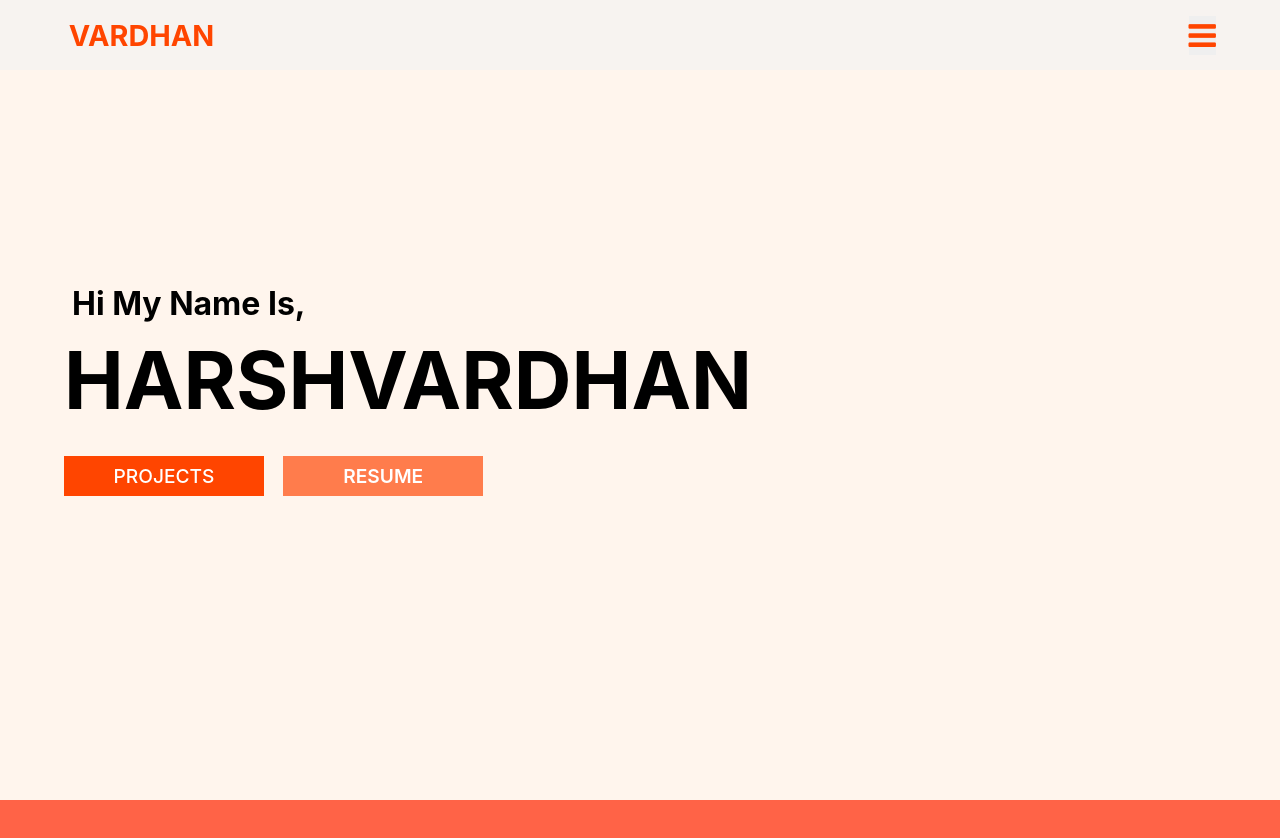
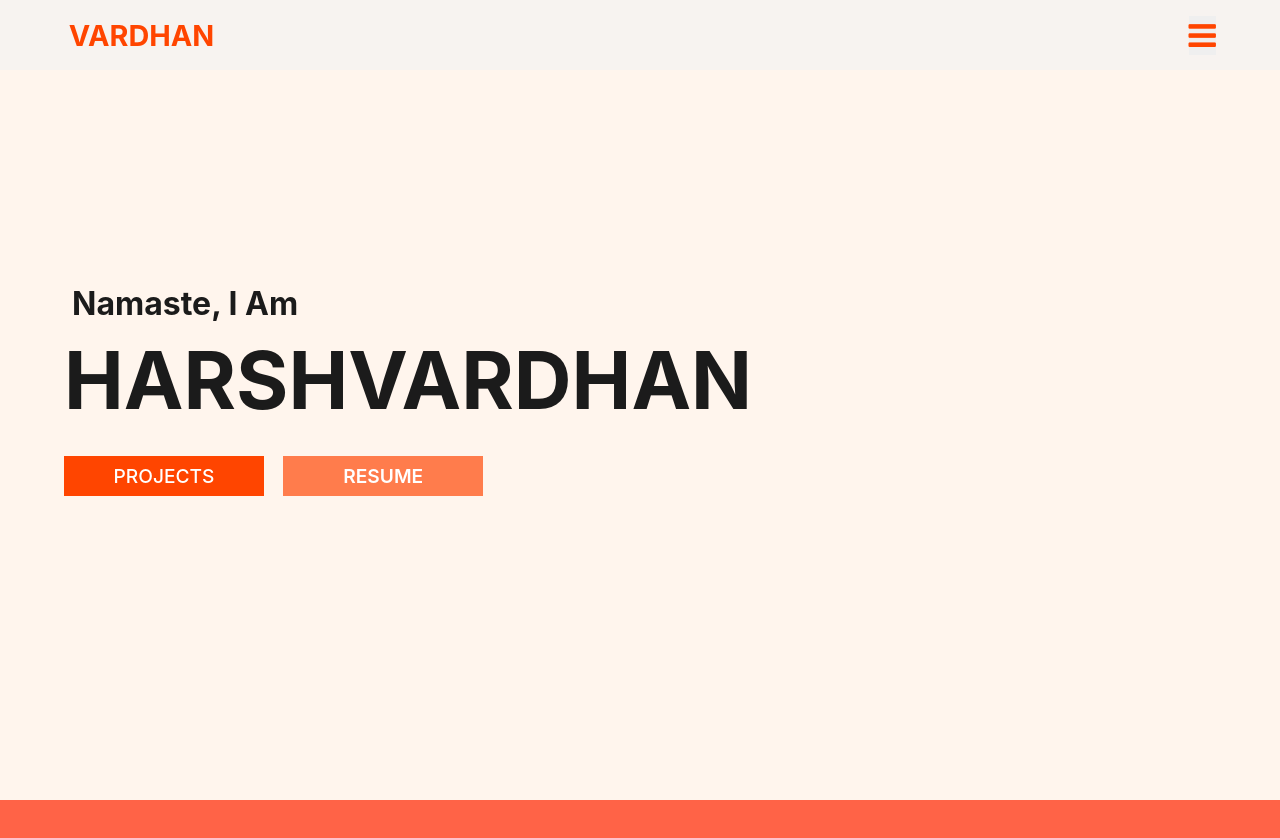
Before and after one commit to vardhan35/portfolio-website, a Next.js app: page / in a window 1280 px wide. Shown: the top 838 px of the page. Built offline with nearby package versions, Linux system fonts and the light colour scheme.

Commit message:
Changing Headline and css

```diff
--- a/components/Main.js
+++ b/components/Main.js
@@ -5,7 +5,7 @@ const Main = () => {
   return (
     <div className={styles.container}>
       <div className={styles.main}>
-        <h3>Hi My Name Is,</h3>
+        <h3>Namaste, I Am</h3>
         <h1 className={styles.title}>Harshvardhan</h1>
         <div className={styles.main_actions}>
           <Link href="/projects">
--- a/styles/Main.module.css
+++ b/styles/Main.module.css
@@ -8,6 +8,7 @@
 }
 
 .main{
+  color: #1b1b1b;
   width:90%;
   margin: auto;
   text-align: left;
@@ -15,7 +16,7 @@
 .main h1{
     font-size:7rem;
     text-transform: uppercase;
-    line-height: 1;
+    line-height: 1.5;
 }
 
 .main h3{
--- a/styles/globals.css
+++ b/styles/globals.css
@@ -8,7 +8,6 @@
 
 body {
   background-color:  #fff5ed;
-
 }
 
 .contact{
```
